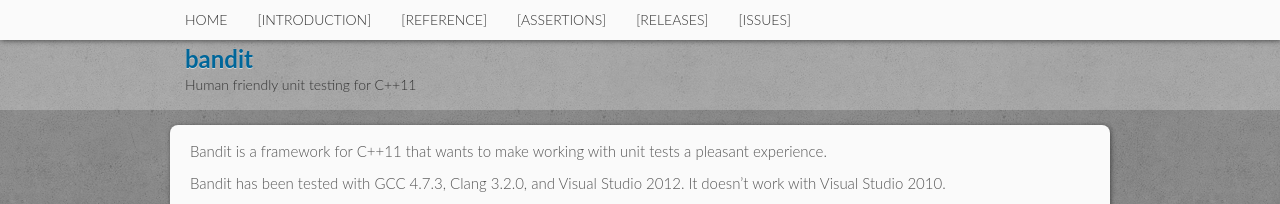
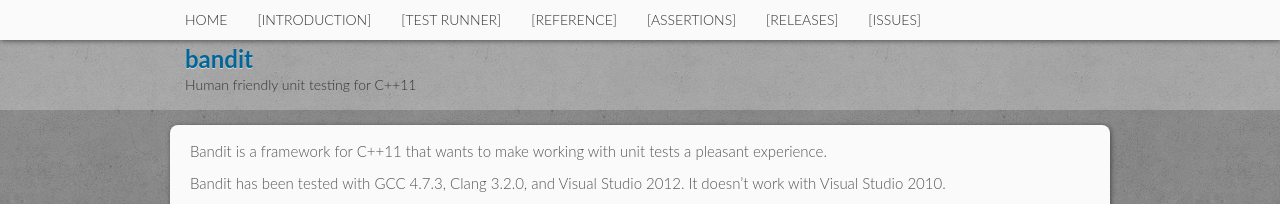
Before and after one commit to banditcpp/bandit, a Jekyll site: the page built from index.md, in a window 1280 px wide. Shown: the top 204 px of the page. Built offline with Jekyll 4.4.1, drawn with Linux system fonts in a browser that asks for light colours.

Commit message:
Adding test runner menu item.

```diff
--- a/_layouts/default.html
+++ b/_layouts/default.html
@@ -36,6 +36,7 @@
           <ul class="nav">
             <li><a href="index.html">HOME</a></li>
             <li><a href="introduction.html">[INTRODUCTION]</a></li>
+            <li><a href="testrunner.html">[TEST RUNNER]</a></li>
             <li><a href="reference.html">[REFERENCE]</a></li>
             <li><a href="assertions.html">[ASSERTIONS]</a></li>
             <li><a href="releases.html">[RELEASES]</a></li>
```
